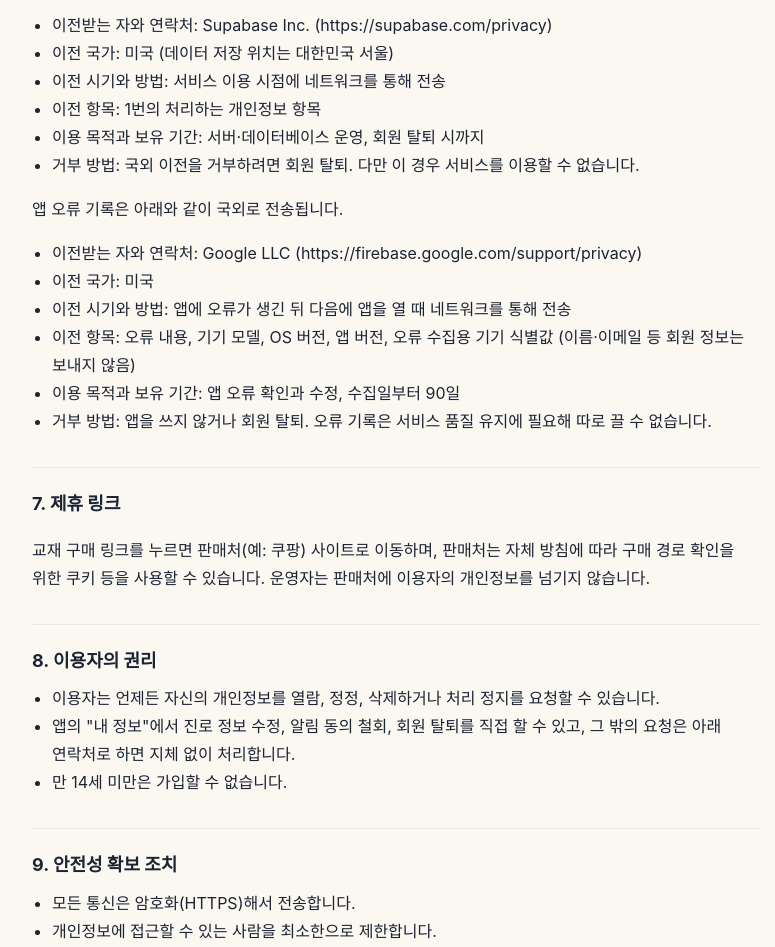
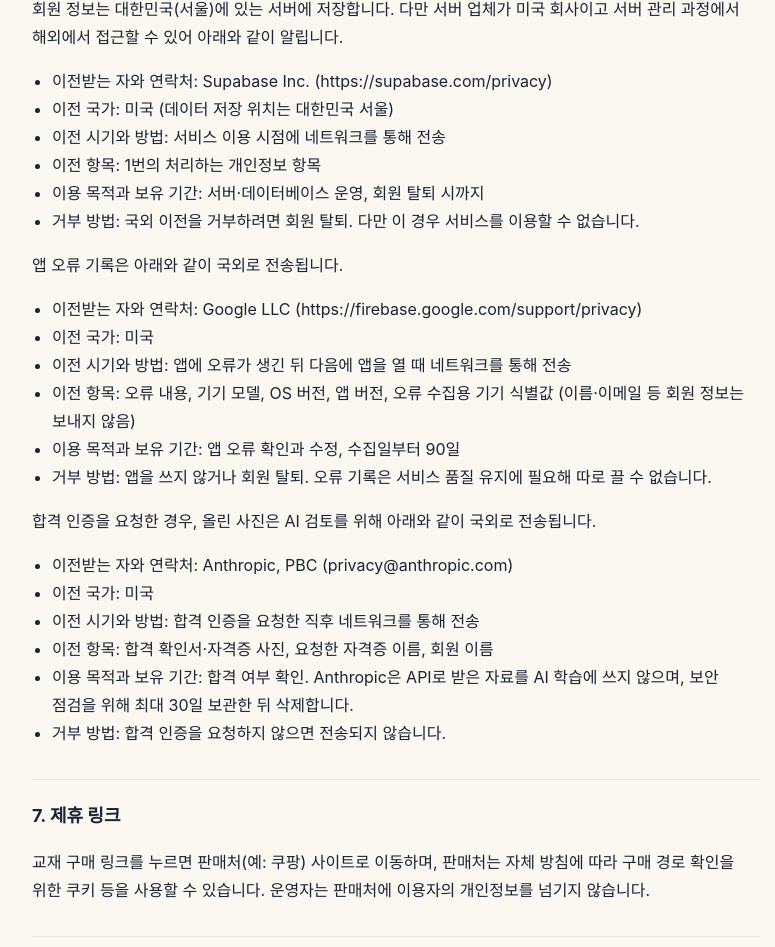
Before and after one commit to hapgyeokroad/hapgyeokroad.github.io, a plain HTML site: page privacy.html in a window 1280 px wide. Shown: the part 2064-3011 px from the top of the page, without its empty margins (244-1019 px from the left). Drawn offline with Linux system fonts and the light colour scheme.

Commit message:
Add files via upload

```diff
--- a/privacy.html
+++ b/privacy.html
@@ -67,7 +67,7 @@ footer{margin-top:48px;color:var(--muted);font-size:13px}
 <li>합격 데이터 통계 제공 (개인을 알아볼 수 없는 형태로만 표시)</li>
 <li>서비스 오류 확인과 개선, 문의 대응</li>
 <li>이벤트·혜택 안내 (광고성 정보 수신에 동의한 경우만)</li>
-<li>합격 인증 (이용자가 요청한 경우만): 올린 사진으로 합격 여부를 확인하고 &quot;합격 인증&quot; 표시를 붙임</li>
+<li>합격 인증 (이용자가 요청한 경우만): 올린 사진을 AI가 먼저 확인하고, 확실하지 않으면 운영자가 확인해 &quot;합격 인증&quot; 표시를 붙임</li>
 </ul>
 <h2>3. 보유 기간과 파기</h2>
 <ul>
@@ -87,6 +87,7 @@ footer{margin-top:48px;color:var(--muted);font-size:13px}
 <ul>
 <li>Supabase Inc.: 로그인 처리, 회원 정보·이용 기록·합격 인증 사진 저장 (서버 운영)</li>
 <li>Google LLC (Firebase Crashlytics): 앱 오류 기록 수집·분석 (앱이 갑자기 꺼졌을 때 원인 확인)</li>
+<li>Anthropic, PBC: 합격 인증 사진 AI 검토 (이용자가 합격 인증을 요청한 경우만)</li>
 </ul>
 <p>시험 일정 알림은 앱이 이용자의 휴대폰 안에 직접 예약해서 보내며, 알림을 위해 외부 업체에 개인정보를 맡기지 않습니다.</p>
 <h2>6. 국외 이전</h2>
@@ -107,6 +108,15 @@ footer{margin-top:48px;color:var(--muted);font-size:13px}
 <li>이전 항목: 오류 내용, 기기 모델, OS 버전, 앱 버전, 오류 수집용 기기 식별값 (이름·이메일 등 회원 정보는 보내지 않음)</li>
 <li>이용 목적과 보유 기간: 앱 오류 확인과 수정, 수집일부터 90일</li>
 <li>거부 방법: 앱을 쓰지 않거나 회원 탈퇴. 오류 기록은 서비스 품질 유지에 필요해 따로 끌 수 없습니다.</li>
+</ul>
+<p>합격 인증을 요청한 경우, 올린 사진은 AI 검토를 위해 아래와 같이 국외로 전송됩니다.</p>
+<ul>
+<li>이전받는 자와 연락처: Anthropic, PBC (privacy@anthropic.com)</li>
+<li>이전 국가: 미국</li>
+<li>이전 시기와 방법: 합격 인증을 요청한 직후 네트워크를 통해 전송</li>
+<li>이전 항목: 합격 확인서·자격증 사진, 요청한 자격증 이름, 회원 이름</li>
+<li>이용 목적과 보유 기간: 합격 여부 확인. Anthropic은 API로 받은 자료를 AI 학습에 쓰지 않으며, 보안 점검을 위해 최대 30일 보관한 뒤 삭제합니다.</li>
+<li>거부 방법: 합격 인증을 요청하지 않으면 전송되지 않습니다.</li>
 </ul>
 <h2>7. 제휴 링크</h2>
 <p>교재 구매 링크를 누르면 판매처(예: 쿠팡) 사이트로 이동하며, 판매처는 자체 방침에 따라 구매 경로 확인을 위한 쿠키 등을 사용할 수 있습니다. 운영자는 판매처에 이용자의 개인정보를 넘기지 않습니다.</p>
```
